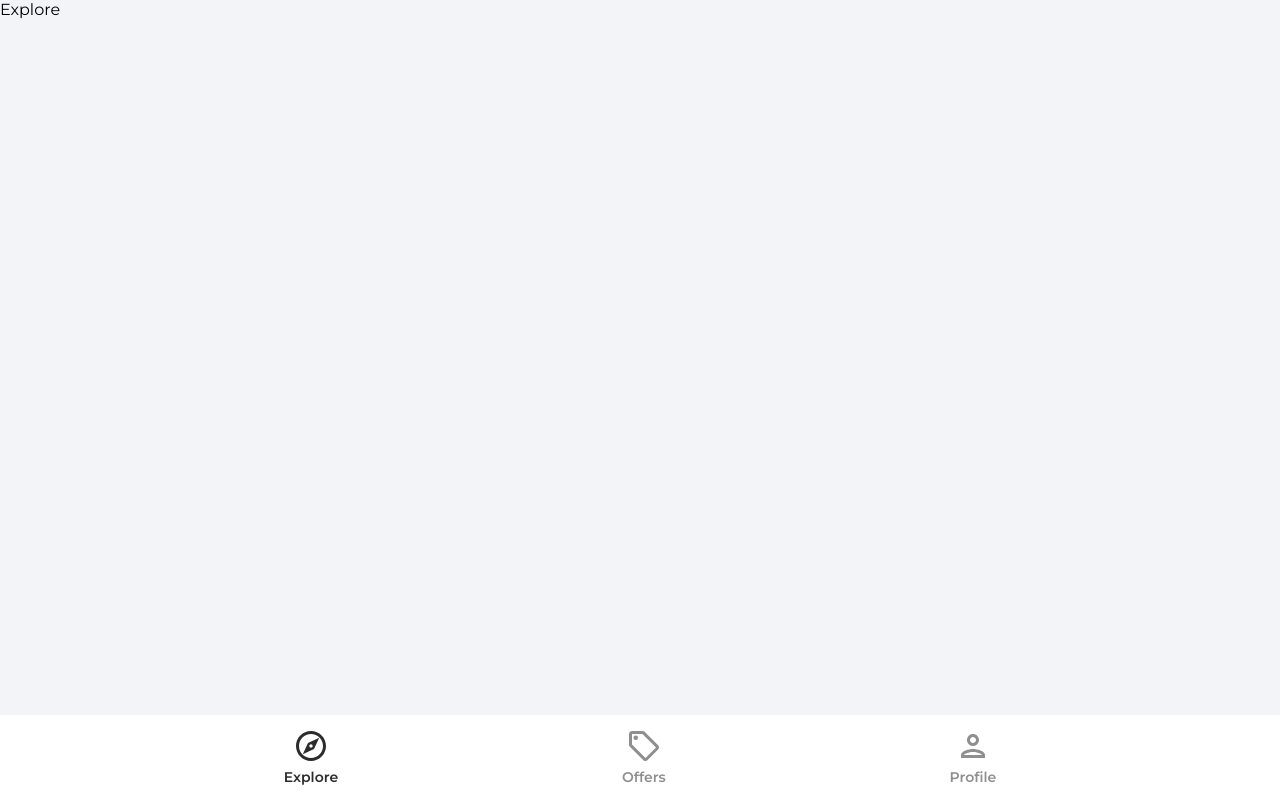
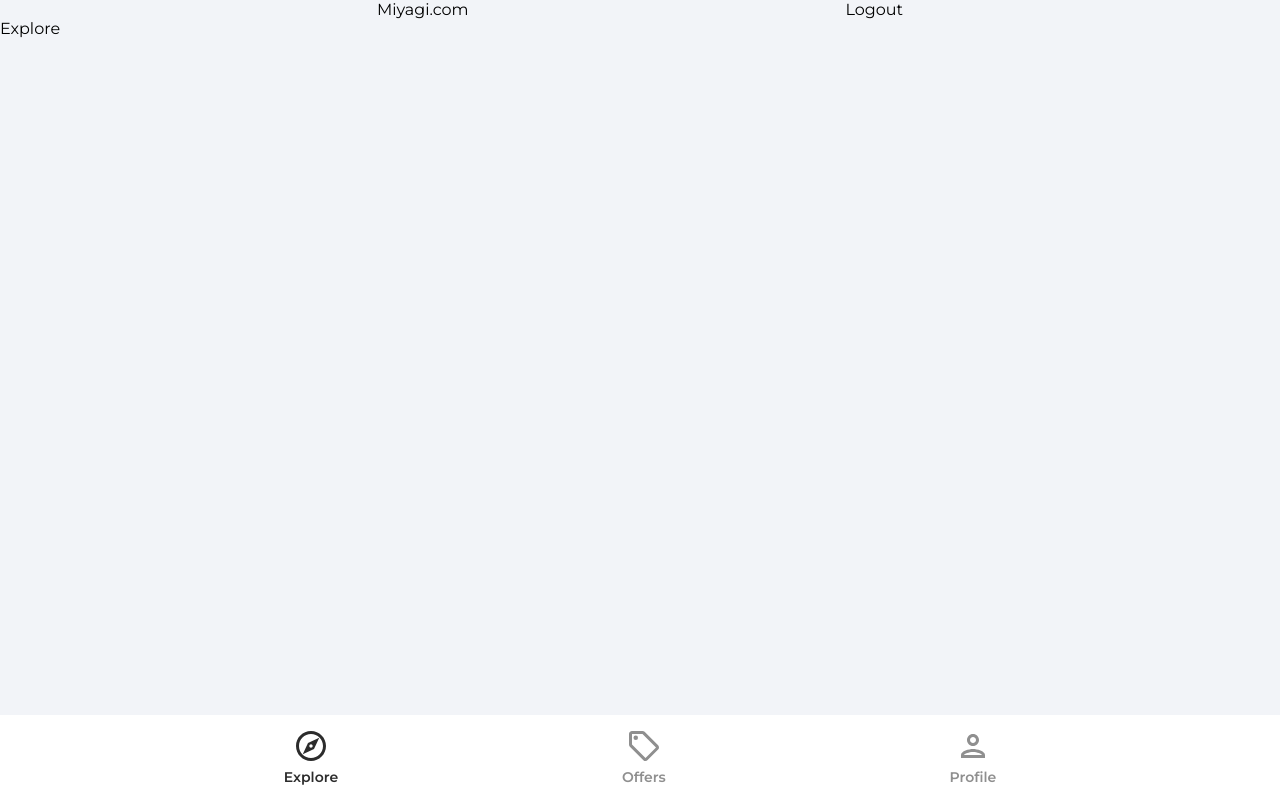
Before and after one commit to asherman-ca/miyagi, a React (Create React App) app: page / in a window 1280 px wide. Built offline with nearby package versions, Linux system fonts and the light colour scheme; no server answers.

Commit message:
logout wired into topbar

```diff
--- a/src/App.js
+++ b/src/App.js
@@ -8,11 +8,13 @@ import Navbar from './components/Navbar'
 import Profile from './pages/Profile'
 import SignIn from './pages/SignIn'
 import SignUp from './pages/SignUp'
+import Topbar from './components/Topbar'
 
 function App() {
   return (
     <>
       <Router>
+        <Topbar />
         <Routes>
           <Route path='/' element={<Explore />} />
           <Route path='/profile' element={<PrivateRoute />}>
--- /dev/null
+++ b/src/components/Topbar.jsx
@@ -0,0 +1,27 @@
+import { getAuth } from 'firebase/auth'
+import { useNavigate } from 'react-router-dom'
+
+function Topbar() {
+  const auth = getAuth()
+  const navigate = useNavigate()
+
+  const onLogout = () => {
+    auth.signOut()
+    navigate('/')
+  }
+
+  return (
+    <nav className="topBar">
+      <ul className="navbarListItems">
+        <li className="navbarListItem">
+          Miyagi.com
+        </li>
+        <li className="navbarListItem" onClick={onLogout}>
+          Logout
+        </li>
+      </ul>
+    </nav>
+  )
+}
+
+export default Topbar
```
